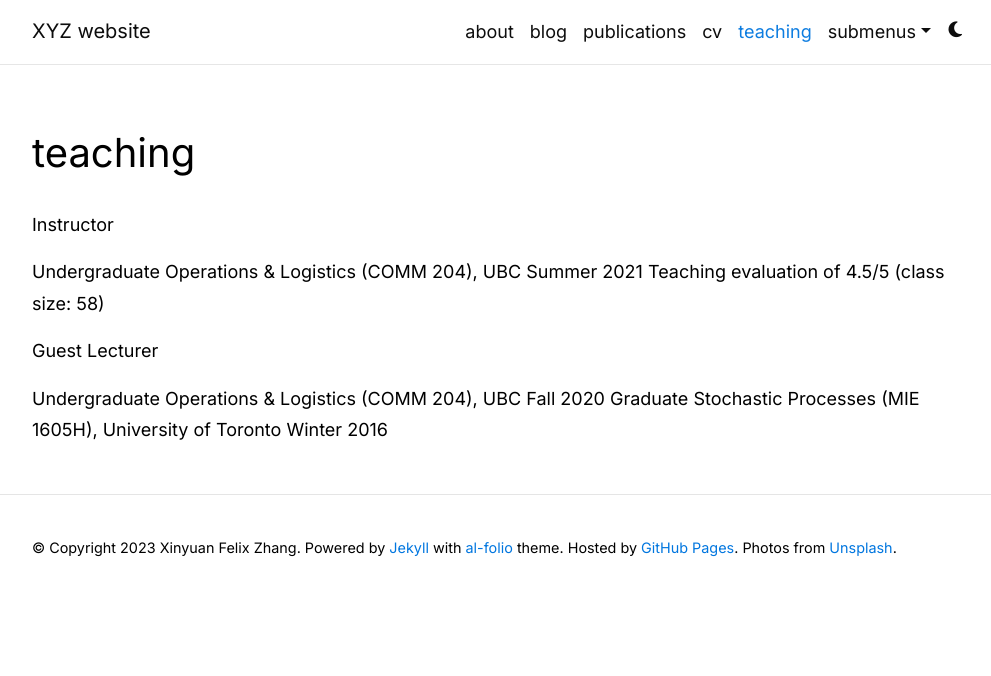
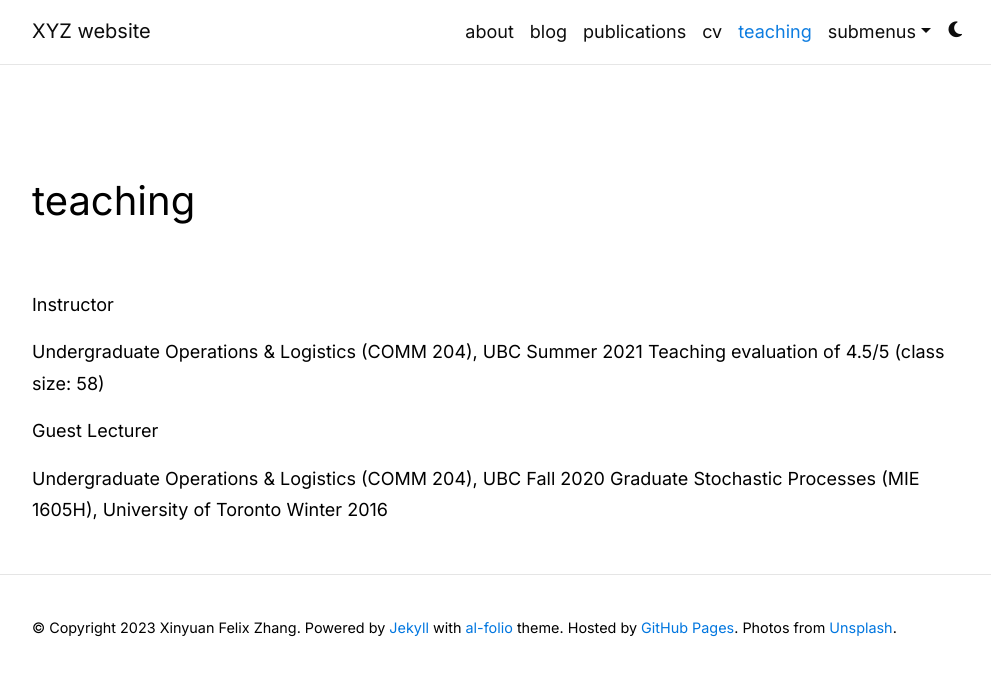
Before and after one commit to xyz2023ca/xyz2023ca.github.io, a Jekyll site: the page built from _pages/teaching.md, in a window 1280 px wide. Shown: the top 676 px of the page, without its empty margins (143-1134 px from the left). Built offline with Jekyll 4.4.1, drawn with Linux system fonts in a browser that asks for light colours; comment, search, counter and statistics services are not loaded; a style sheet for code colours, icons or effects is not loaded.

Commit message:
ADD TO _sass/_custom.scss: various

```diff
--- a/_sass/_custom.scss
+++ b/_sass/_custom.scss
@@ -3,3 +3,38 @@
   font-size: 18px;
   line-height: 1.75;
 }
+
+@media (min-width: 576px) {
+  .post-header {
+    display: flex;
+    flex-direction: row;
+    justify-content: space-between;
+
+    h1.post-title {
+      margin-bottom: 4rem;
+    }
+
+    p.desc {
+      max-width: 500px;
+    }
+
+    p.post-description {
+      max-width: 500px;
+      margin-top: 4.5rem;
+    }
+  }
+}
+
+.publications {
+  .bibliography {
+    .title {
+    }
+
+    .author {
+    }
+
+    .links {
+      margin-top: 2rem;
+    }
+  }
+}
```
